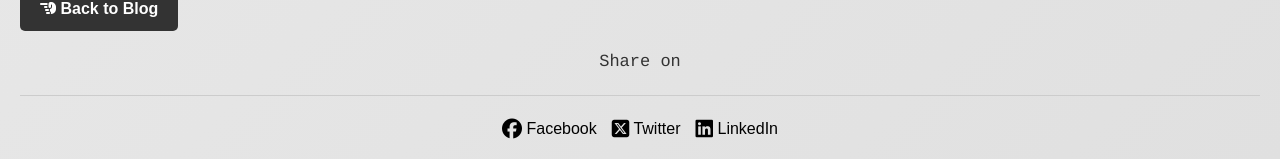
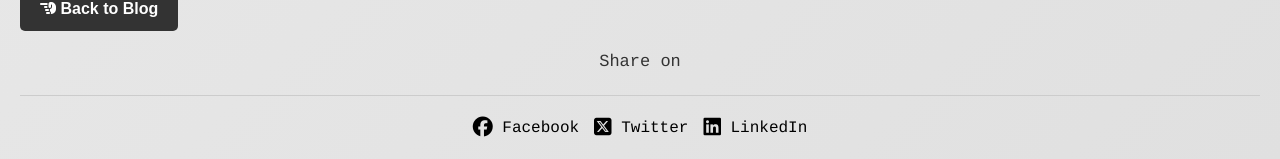
Before and after one commit to foysal1627/foysal1627.github.io, a Jekyll site: the page built from _posts/2025-03-18-new-blog.md, in a window 1280 px wide. Shown: the part 3222-3381 px from the top of the page. Built offline with Jekyll 4.4.1, drawn with Linux system fonts in a browser that asks for light colours.

Commit message:
Update post.html

```diff
--- a/_layouts/post.html
+++ b/_layouts/post.html
@@ -14,13 +14,13 @@ layout: default
 <p style="font-family: courier; font-size: 17px; text-align: center">Share on</p>
 <hr>
 <div class="share-buttons">
-    <a style="color: black; text-decoration: none" href="https://www.facebook.com/sharer/sharer.php?u={{ page.url | absolute_url }}" target="_blank" title="Share on Facebook">
+    <a style="color: black; text-decoration: none; font-family: courier" href="https://www.facebook.com/sharer/sharer.php?u={{ page.url | absolute_url }}" target="_blank" title="Share on Facebook">
         <i class="fa-brands fa-facebook fa-lg"></i> Facebook
     </a>
-    <a style="color: black; text-decoration: none" href="https://twitter.com/intent/tweet?url={{ page.url | absolute_url }}&text={{ page.title }}" target="_blank" title="Share on Twitter">
+    <a style="color: black; text-decoration: none; font-family: courier" href="https://twitter.com/intent/tweet?url={{ page.url | absolute_url }}&text={{ page.title }}" target="_blank" title="Share on Twitter">
        <i class="fa-brands fa-square-x-twitter fa-lg"></i> Twitter
     </a>
-    <a style="color: black; text-decoration: none" href="https://www.linkedin.com/shareArticle?mini=true&url={{ page.url | absolute_url }}&title={{ page.title }}" target="_blank" title="Share on LinkedIn">
+    <a style="color: black; text-decoration: none; font-family: courier" href="https://www.linkedin.com/shareArticle?mini=true&url={{ page.url | absolute_url }}&title={{ page.title }}" target="_blank" title="Share on LinkedIn">
        <i class="fa-brands fa-linkedin fa-lg"></i> LinkedIn
     </a>
 </div>
```
